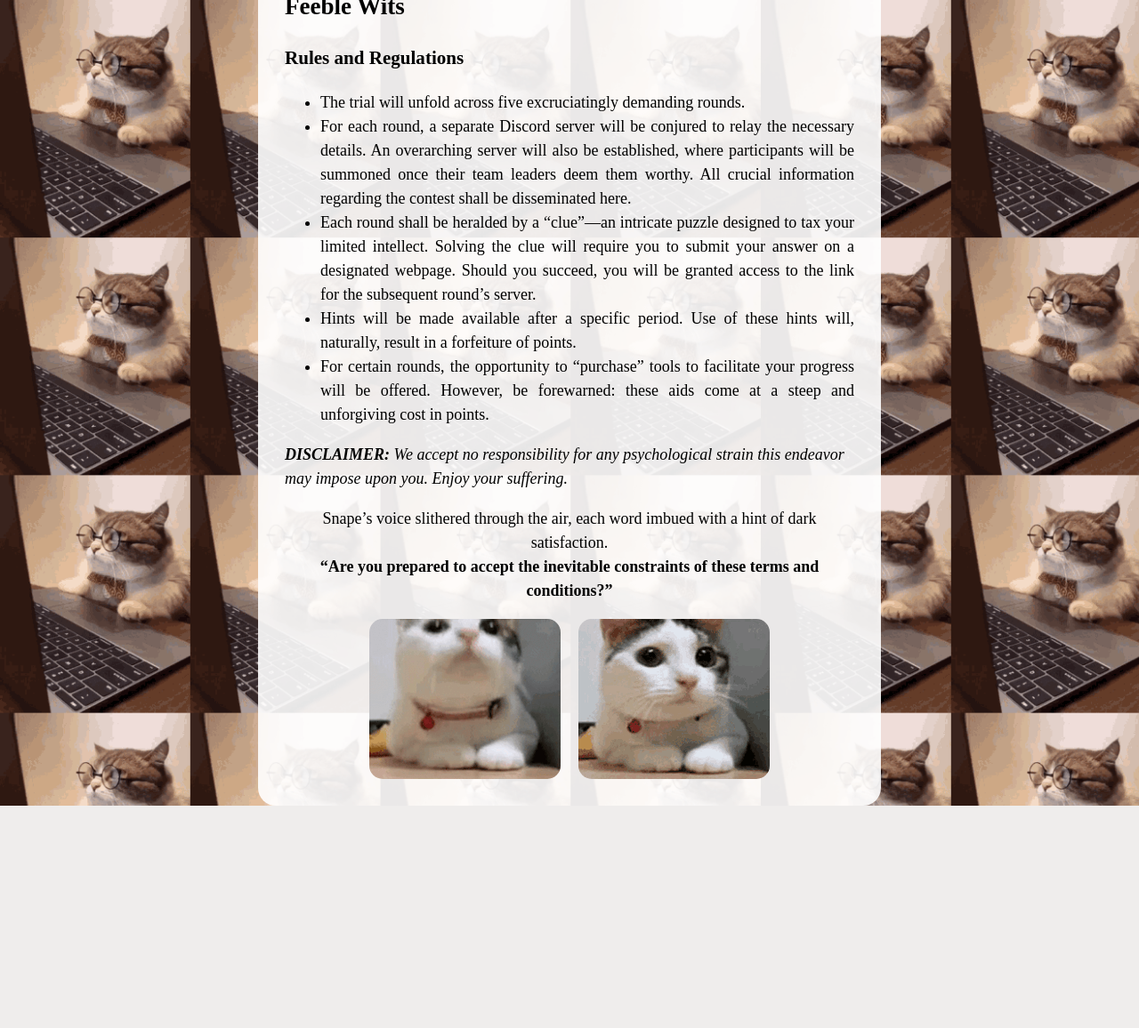
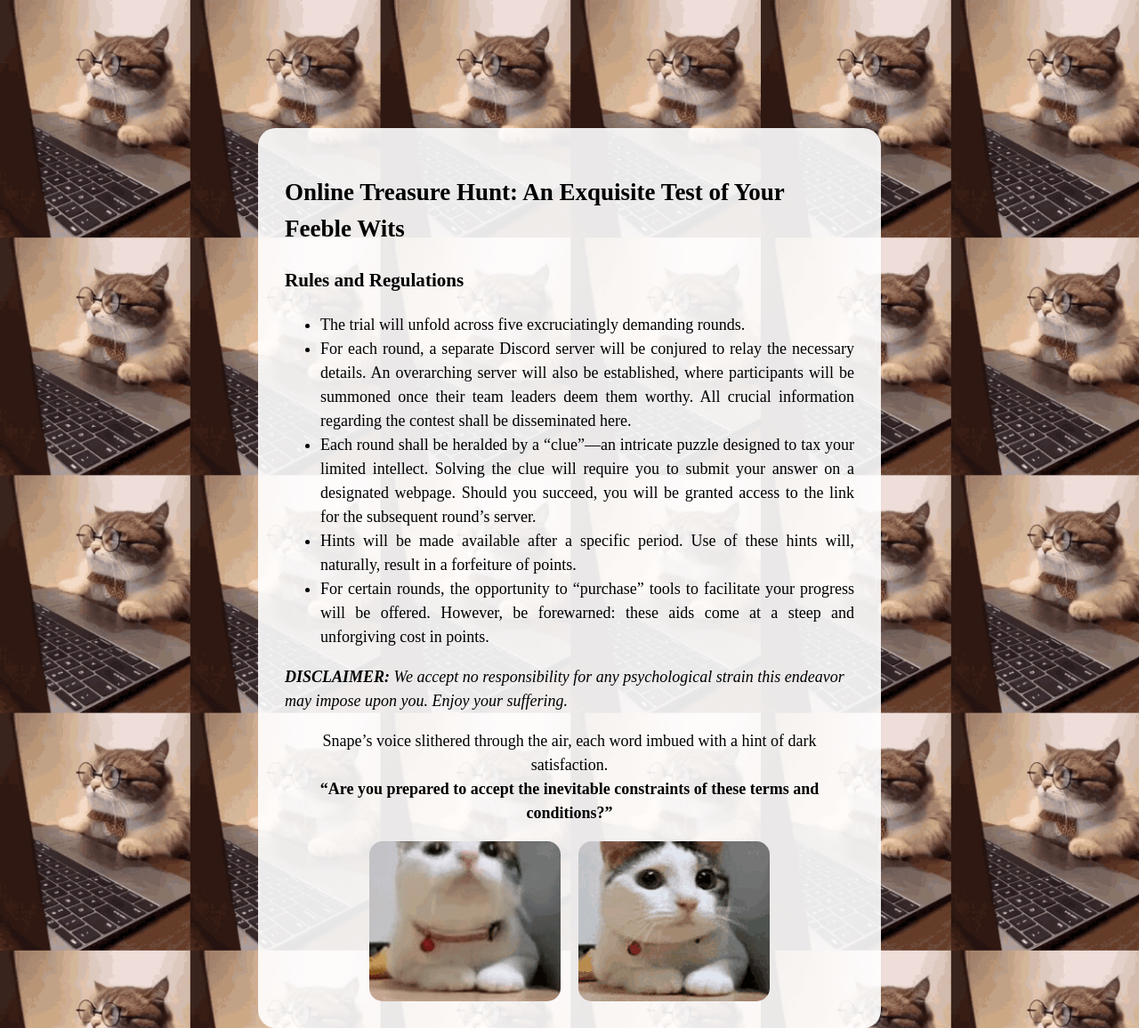
Before and after one commit to k-srirama-srikar/Freshers-Online-Treasure-Hunt, a Flask app: page / in a window 1280 px wide. Shown: the whole page at 89% size. Before the commit the page ends 906 px from the top, so only its background shows below. Run offline with Flask 3, Linux system fonts and the light colour scheme.

Commit message:
Update rules.html
changed margin-top to 500px

```diff
--- a/api/templates/rules.html
+++ b/api/templates/rules.html
@@ -37,6 +37,7 @@
             font-size: 18px;
             font-family: "omputer Modern";
             line-height: 1.5;
+            margin-top: 500px;
         }
 
         .center-align {
```
